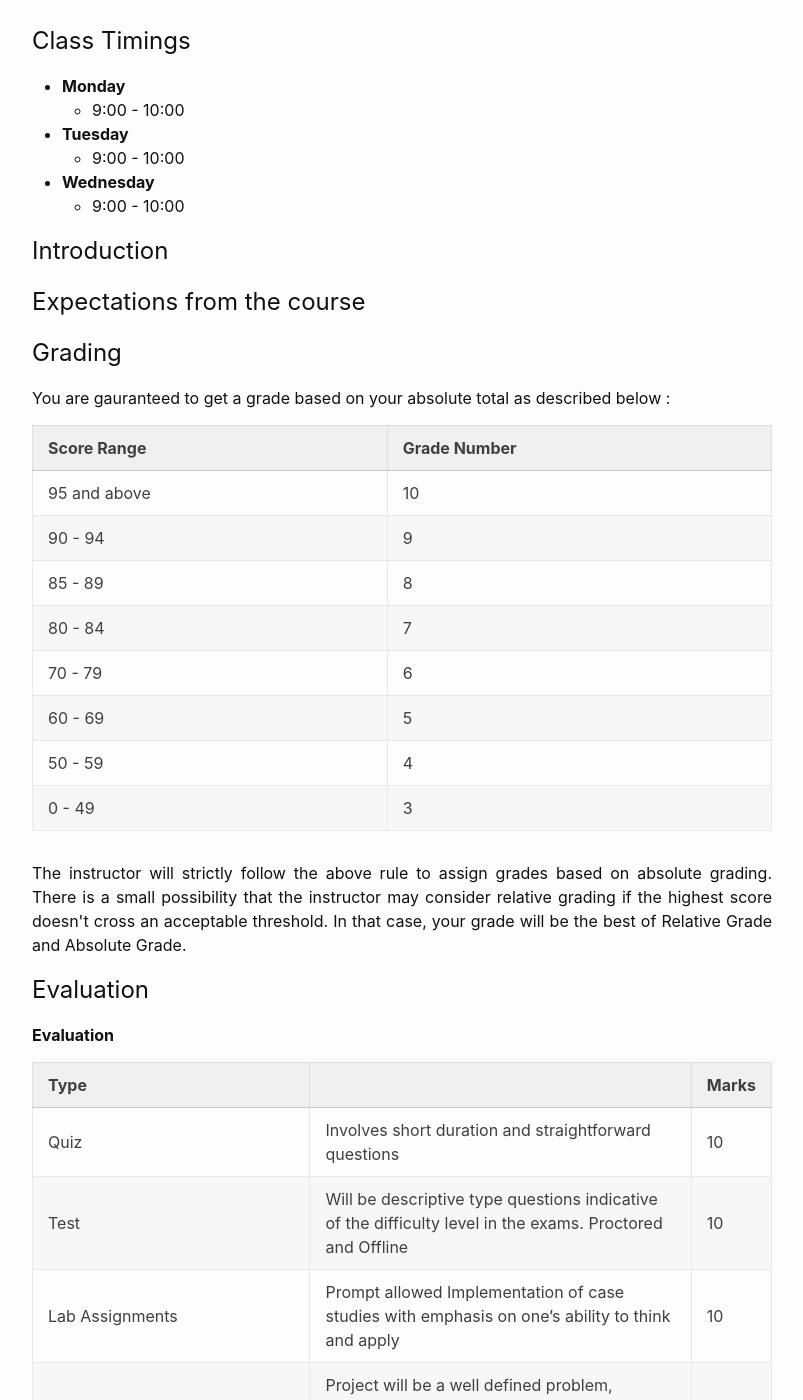
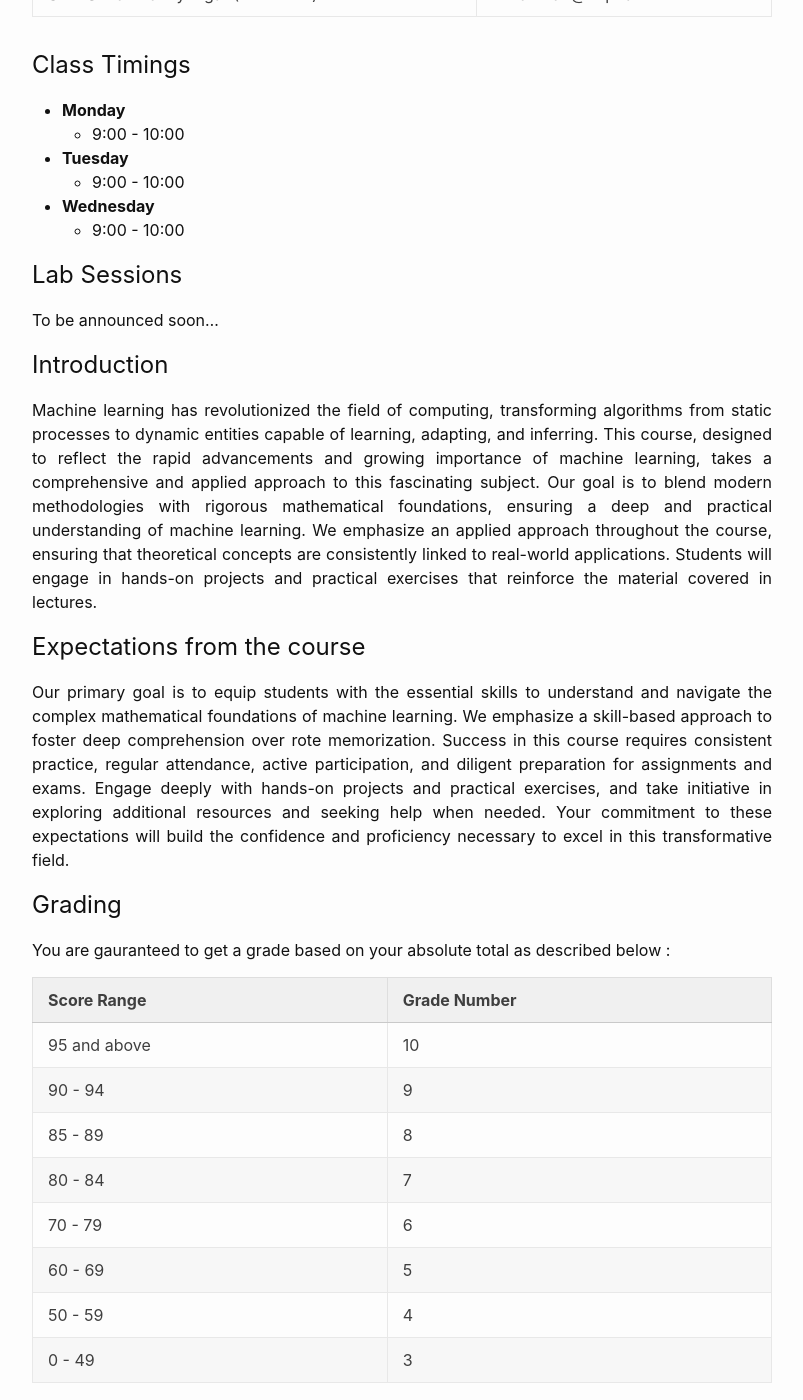
Before and after one commit to sudarshansudarshan/cs503, a Jekyll site: the page built from Handbook.md, in a window 1280 px wide and 1400 px high, scrolled down 568 px. Shown: the whole window, without its empty margins (238-1041 px from the left). Built offline with Jekyll 4.4.1, drawn with Linux system fonts in a browser that asks for light colours; some of the changed text lies outside the part shown.

Commit message:
Update Handbook.md

```diff
--- a/Handbook.md
+++ b/Handbook.md
@@ -28,11 +28,16 @@ toc: true
 - **Wednesday**
   - 9:00 - 10:00
 
+# Lab Sessions
+
+To be announced soon...
 
 
 # Introduction
 
 <p style="text-align: justify;">
+
+Machine learning has revolutionized the field of computing, transforming algorithms from static processes to dynamic entities capable of learning, adapting, and inferring. This course, designed to reflect the rapid advancements and growing importance of machine learning, takes a comprehensive and applied approach to this fascinating subject. Our goal is to blend modern methodologies with rigorous mathematical foundations, ensuring a deep and practical understanding of machine learning. We emphasize an applied approach throughout the course, ensuring that theoretical concepts are consistently linked to real-world applications. Students will engage in hands-on projects and practical exercises that reinforce the material covered in lectures.
 
 </p>
 
@@ -40,6 +45,7 @@ toc: true
 
 <p style="text-align: justify;">
 
+Our primary goal is to equip students with the essential skills to understand and navigate the complex mathematical foundations of machine learning. We emphasize a skill-based approach to foster deep comprehension over rote memorization. Success in this course requires consistent practice, regular attendance, active participation, and diligent preparation for assignments and exams. Engage deeply with hands-on projects and practical exercises, and take initiative in exploring additional resources and seeking help when needed. Your commitment to these expectations will build the confidence and proficiency necessary to excel in this transformative field.
 </p>
 
 # Grading
@@ -81,7 +87,7 @@ The instructor will strictly follow the above rule to assign grades based on abs
 | Engagement Quiz | 10    |
 | Test | 10    |
 
-We will consider the <u>maximum of Track 1 and Track 2</u>.
+<!-- We will consider the <u>maximum of Track 1 and Track 2</u>. -->
 
 # Securing a Pass Grade
 
```
